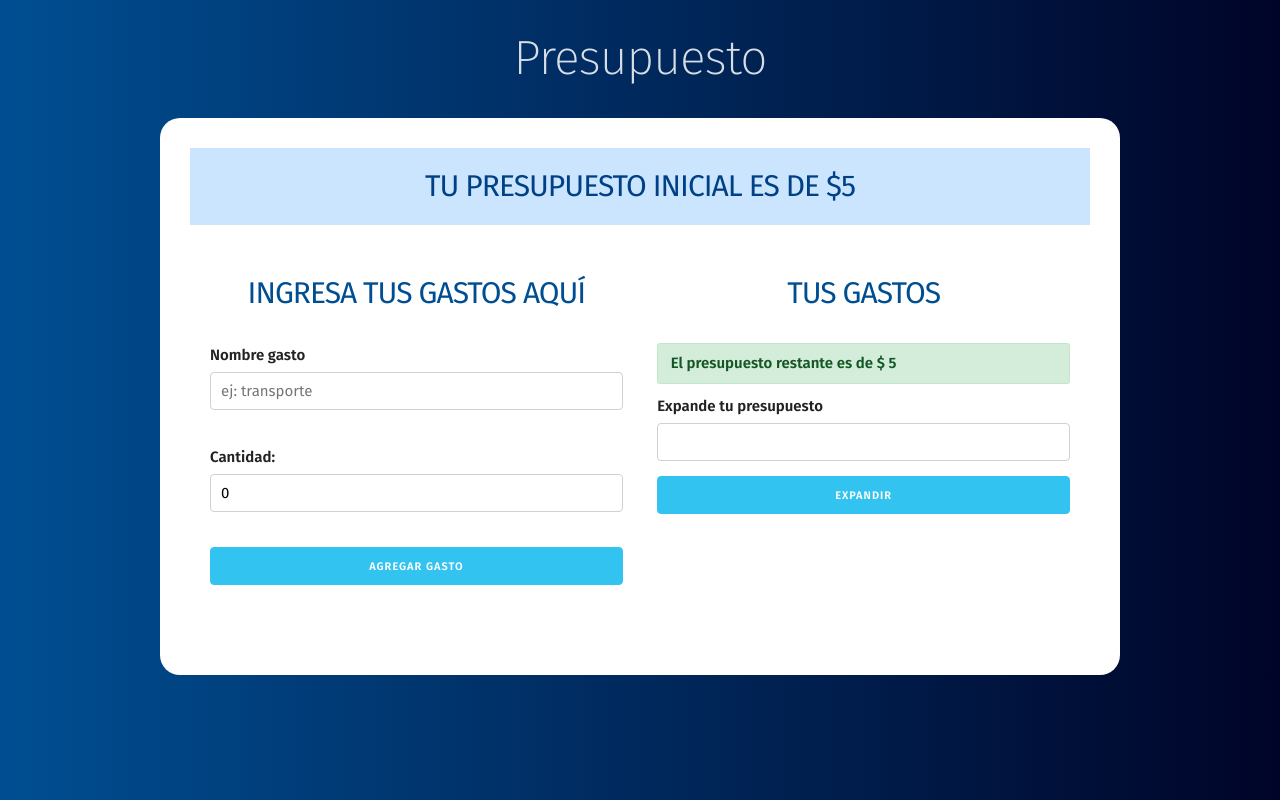
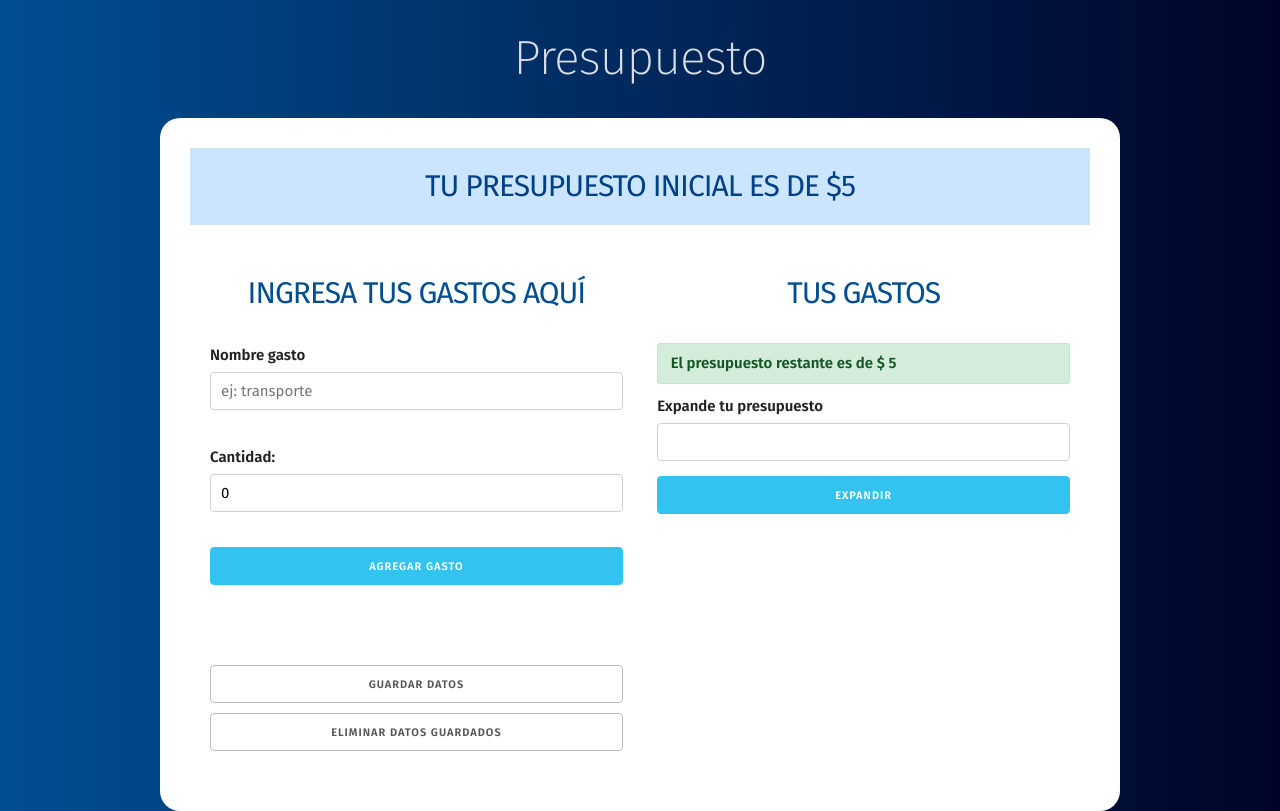
Before and after one commit to AgustinStringa/Presupuesto, a React (Create React App) app: page / in a window 1280 px wide. Both pictures are taken after typing "5" into the empty fields and a click on the button "INGRESAR". Built offline with nearby package versions, Linux system fonts and the light colour scheme.

Commit message:
adding localhost

```diff
--- a/src/App.js
+++ b/src/App.js
@@ -9,12 +9,26 @@ function App() {
   const [presupuesto, setPresupuesto] = useState(0);
   const [restante, setRestante] = useState(0);
   const [gastos, setGastos] = useState([]);
+
+
   //function to child component
   const addSpending = (gasto) => {
     setGastos([...gastos, gasto]);
   }
 
   useEffect(() => {
+    if (localStorage.getItem('presupuesto')) {
+      const { presupuesto, restante, gastos } = JSON.parse(localStorage.getItem('presupuesto'));
+      setPresupuesto(presupuesto);
+      setRestante(restante);
+      setGastos(gastos);
+    }
+  }, [])
+  useEffect(() => {
+    /**
+     * cargando localstorage
+     */
+    //
     var gastosTotales = 0;
     gastos.forEach((gasto) => {
       gastosTotales += gasto.cantidad;
@@ -26,6 +40,20 @@ function App() {
     evt.preventDefault();
     setPresupuesto(presupuesto + Number(document.querySelector('.input-expandir').value));
     document.querySelector('.input-expandir').value = 0;
+  }
+
+  const guardarDatos = () => {
+    localStorage.setItem('presupuesto', JSON.stringify({
+      presupuesto: presupuesto,
+      restante: restante,
+      gastos: gastos
+    }))
+  }
+  const eliminarDatos = () => {
+    localStorage.removeItem("presupuesto");
+    setPresupuesto(0);
+    setRestante(0);
+    setGastos([]);
   }
   return (
     <>
@@ -47,6 +75,13 @@ function App() {
                   <ExpandirPresupuesto expandirPresupuesto={expandirPresupuesto} />
                 </div>
               </div>
+              <div className='row contenido'>
+                <div className='one-half column'>
+                  <button type='button' className='u-full-width' onClick={guardarDatos} >Guardar datos</button>
+                  <br />
+                  <button type='button' className='u-full-width' onClick={eliminarDatos} >Eliminar datos guardados</button>
+                </div>
+              </div>
             </>)
             : <InputPresupuesto setPresupuesto={setPresupuesto} setRestante={setRestante} />}
 
--- a/src/Components/ListadoGastos.jsx
+++ b/src/Components/ListadoGastos.jsx
@@ -10,12 +10,14 @@ const ListadoGastos = ({ gastos }) => {
           <p>
             {gasto.nombre}{" "}
             <span className="fecha-gasto">
-              {gasto.fecha.getDate() +
+              {new Date(gasto.fecha).getDate() +
                 "/" +
-                (gasto.fecha.getMonth() + 1) +
+                (new Date(gasto.fecha).getMonth() + 1) +
                 "/" +
-                gasto.fecha.getFullYear()}{" "}
-              {gasto.fecha.getHours() + ":" + gasto.fecha.getMinutes()}
+                new Date(gasto.fecha).getFullYear()}{" "}
+              {new Date(gasto.fecha).getHours() +
+                ":" +
+                new Date(gasto.fecha).getMinutes()}
             </span>
             <span className="gasto">${gasto.cantidad}</span>
           </p>
```
